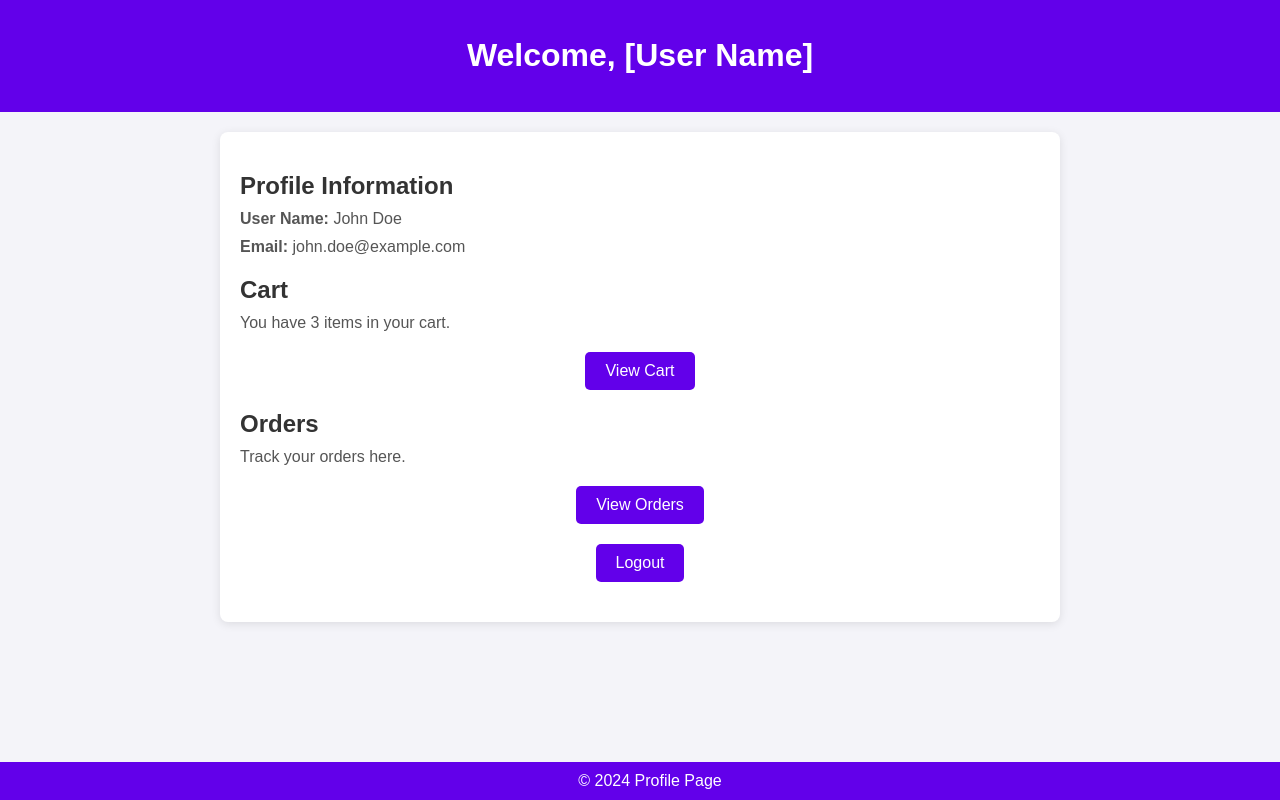
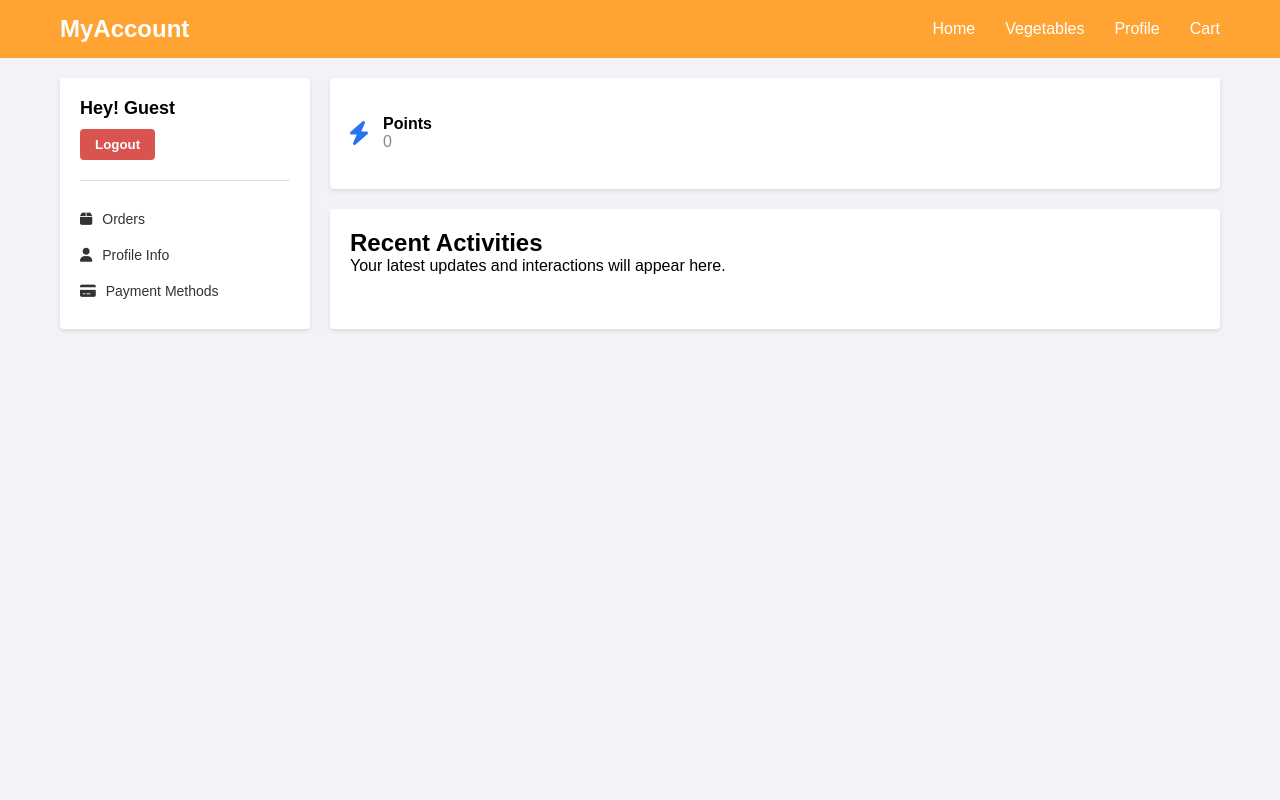
Before and after one commit to manthri-kumar/DBMS, a website: page public/profile.html in a window 1280 px wide. Drawn offline with Linux system fonts and the light colour scheme.

Commit message:
Update profile.html

```diff
--- a/public/profile.html
+++ b/public/profile.html
@@ -3,118 +3,220 @@
 <head>
     <meta charset="UTF-8">
     <meta name="viewport" content="width=device-width, initial-scale=1.0">
-    <title>Profile Page</title>
+    <title>Account Dashboard</title>
+    <link rel="stylesheet" href="https://cdnjs.cloudflare.com/ajax/libs/font-awesome/6.0.0/css/all.min.css">
     <style>
-        /* General Styles */
-        body {
-            font-family: Arial, sans-serif;
+        * {
             margin: 0;
             padding: 0;
-            background-color: #f4f4f9;
+            box-sizing: border-box;
+            font-family: Arial, sans-serif;
         }
 
-        header {
-            background-color: #6200ea;
+        body {
+            background-color: #f1f3f6;
+        }
+
+        /* Navbar Styles */
+        .navbar {
+            background-color: #ffa333;
+            padding: 15px 0;
+            position: sticky;
+            top: 0;
+            z-index: 100;
+        }
+
+        .nav-content {
+            max-width: 1200px;
+            margin: 0 auto;
+            display: flex;
+            justify-content: space-between;
+            align-items: center;
+            padding: 0 20px;
             color: white;
-            text-align: center;
-            padding: 1rem;
+        }
+
+        .logo {
+            font-size: 24px;
+            font-weight: bold;
+        }
+
+        .nav-links {
+            display: flex;
+            gap: 30px;
+        }
+
+        .nav-links a {
+            color: white;
+            text-decoration: none;
+            font-size: 16px;
         }
 
         .container {
-            max-width: 800px;
+            max-width: 1200px;
             margin: 20px auto;
-            background: white;
-            border-radius: 8px;
-            box-shadow: 0 2px 10px rgba(0, 0, 0, 0.1);
-            padding: 20px;
+            padding: 0 20px;
+            display: grid;
+            grid-template-columns: 250px 1fr;
+            gap: 20px;
         }
 
-        .section {
+        .sidebar {
+            background: white;
+            padding: 20px;
+            border-radius: 4px;
+            box-shadow: 0 2px 4px rgba(0,0,0,0.1);
+        }
+
+        .user-info {
+            padding-bottom: 20px;
+            border-bottom: 1px solid #e0e0e0;
             margin-bottom: 20px;
         }
 
-        .section h2 {
-            font-size: 1.5rem;
+        .user-name {
+            font-size: 18px;
+            font-weight: bold;
             margin-bottom: 10px;
-            color: #333;
         }
 
-        .section p {
-            margin: 10px 0;
-            color: #555;
+        .menu-items a {
+            display: flex;
+            align-items: center;
+            gap: 10px;
+            padding: 10px 0;
+            color: #333;
+            text-decoration: none;
+            font-size: 14px;
         }
 
-        .button-group {
-            display: flex;
-            justify-content: space-around;
-            margin-top: 20px;
+        .menu-items a:hover {
+            color: #2874f0;
         }
 
-        .button-group a {
-            text-decoration: none;
-            padding: 10px 20px;
-            border-radius: 5px;
-            color: white;
-            background-color: #6200ea;
-            transition: background-color 0.3s;
+        .main-content {
+            display: grid;
+            gap: 20px;
         }
 
-        .button-group a:hover {
-            background-color: #3700b3;
+        .stat-card, .card {
+            background: white;
+            padding: 20px;
+            border-radius: 4px;
+            box-shadow: 0 2px 4px rgba(0,0,0,0.1);
         }
 
-        footer {
+        .stat-card i {
+            font-size: 24px;
+            color: #2874f0;
+        }
+
+        .stat-card {
+            display: flex;
+            align-items: center;
+            gap: 15px;
+        }
+
+        .profile-card {
+            background-color: #fff;
+            border-radius: 10px;
+            padding: 20px;
+            box-shadow: 0 4px 10px rgba(0, 0, 0, 0.1);
+            width: 300px;
             text-align: center;
-            padding: 10px;
-            background-color: #6200ea;
-            color: white;
-            position: fixed;
-            bottom: 0;
-            width: 100%;
+        }
+
+        .profile-detail {
+            margin: 10px 0;
+            font-size: 18px;
+            font-weight: bold;
+        }
+
+        .logout-btn {
+            background-color: #ff8c00;
+            color: #fff;
+            padding: 10px 20px;
+            border: none;
+            border-radius: 30px;
+            cursor: pointer;
+            font-weight: bold;
         }
     </style>
 </head>
 <body>
-    <header>
-        <h1>Welcome, [User Name]</h1>
-    </header>
 
+    <!-- Navbar -->
+    <nav class="navbar">
+        <div class="nav-content">
+            <div class="logo">MyAccount</div>
+            <div class="nav-links">
+                <a href="DialyCart.html">Home</a>
+                <a href="vegitable.html">Vegetables</a>
+                <a href="#">Profile</a>
+                <a href="#">Cart</a>
+            </div>
+        </div>
+    </nav>
+
+    <!-- Main Container -->
     <div class="container">
-        <!-- User Info Section -->
-        <div class="section">
-            <h2>Profile Information</h2>
-            <p><strong>User Name:</strong> John Doe</p>
-            <p><strong>Email:</strong> john.doe@example.com</p>
-        </div>
+        <!-- Sidebar -->
+        <div class="sidebar">
+            <div class="user-info">
+                <div class="user-name">
+                    Hey! <span id="username">Guest</span>
+                </div>
+                <button id="logoutButton" class="logout-btn" style="background-color: #d9534f; color: white; padding: 8px 15px; border: none; border-radius: 4px; cursor: pointer;">Logout</button>
+            </div>
 
-        <!-- Cart Section -->
-        <div class="section">
-            <h2>Cart</h2>
-            <p>You have 3 items in your cart.</p>
-            <div class="button-group">
-                <a href="#">View Cart</a>
+            <div class="menu-items">
+                <a href="checkout.html"><i class="fas fa-box"></i> Orders</a>
+                <a href="#"><i class="fas fa-user"></i> Profile Info</a>
+                <a href="#"><i class="fas fa-credit-card"></i> Payment Methods</a>
             </div>
         </div>
 
-        <!-- Orders Section -->
-        <div class="section">
-            <h2>Orders</h2>
-            <p>Track your orders here.</p>
-            <div class="button-group">
-                <a href="#">View Orders</a>
+        <!-- Profile Card and Main Content -->
+        <div class="main-content">
+            <!-- Profile Card -->
+
+
+            <!-- Quick Stats -->
+            <div class="stat-card">
+                <i class="fas fa-bolt"></i>
+                <div>
+                    <div style="font-weight: bold;">Points</div>
+                    <div id="points" style="color: #878787;">0</div>
+                </div>
             </div>
-        </div>
 
-        <!-- Logout Button -->
-        <div class="section">
-            <div class="button-group">
-                <a href="#">Logout</a>
+            <!-- Recent Activity -->
+            <div class="card">
+                <h2>Recent Activities</h2>
+                <p>Your latest updates and interactions will appear here.</p>
             </div>
         </div>
     </div>
 
-    <footer>
-        &copy; 2024 Profile Page
-    </footer>
+    <script>
+        // Retrieve user from localStorage
+        const user = JSON.parse(localStorage.getItem("user"));
+
+        if (user && user.username) {
+            document.getElementById("username").textContent = user.username;
+        }
+        document.getElementById("logoutButton").addEventListener("click", () => {
+            localStorage.removeItem("user");
+            alert("Logged out successfully!");
+            window.location.href = "login.html";
+        });
+
+        // Logout functionality
+        function logout() {
+            localStorage.removeItem("user");
+            window.location.href = "login.html";  // Redirect to login page
+        }
+    </script>
+
 </body>
 </html>
```
